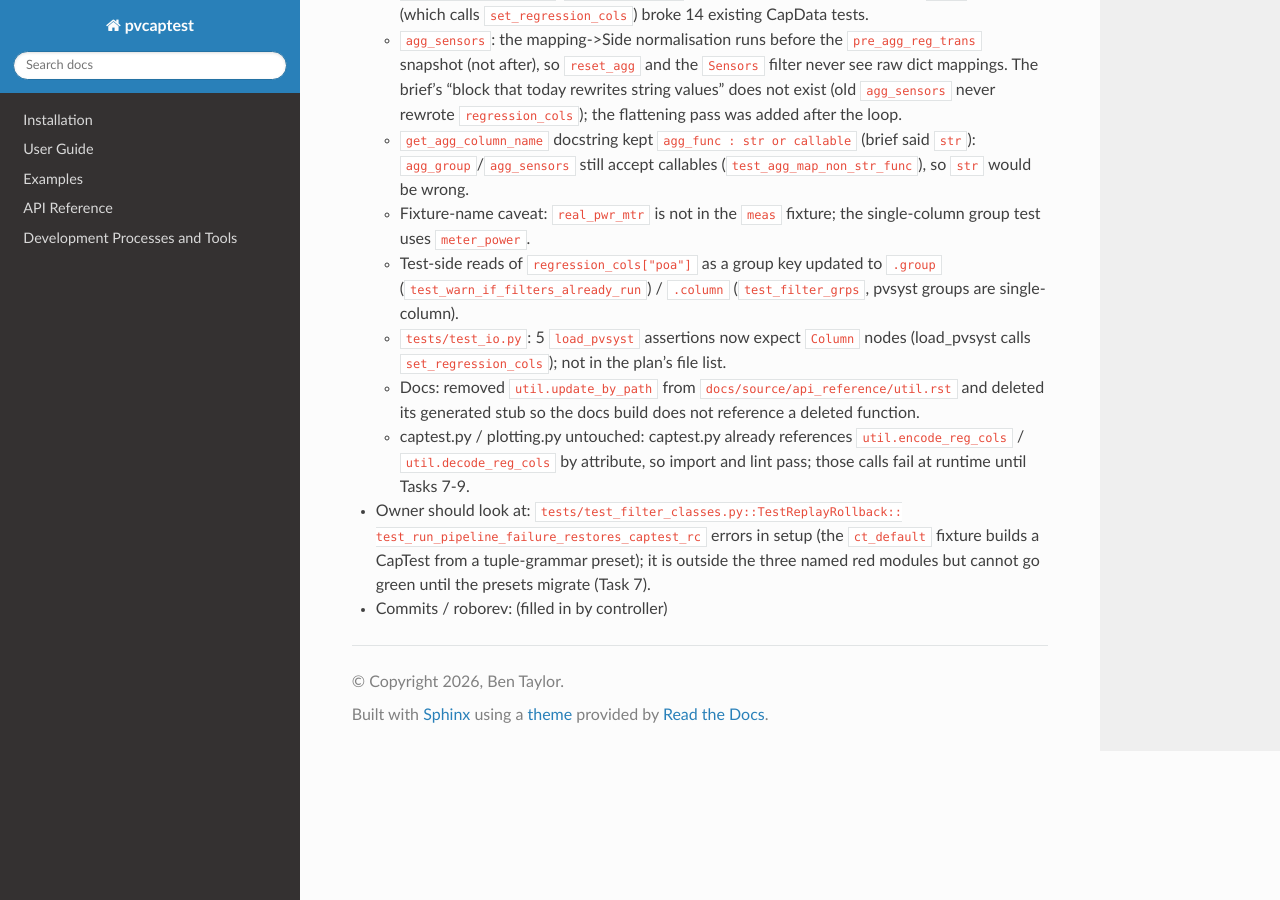
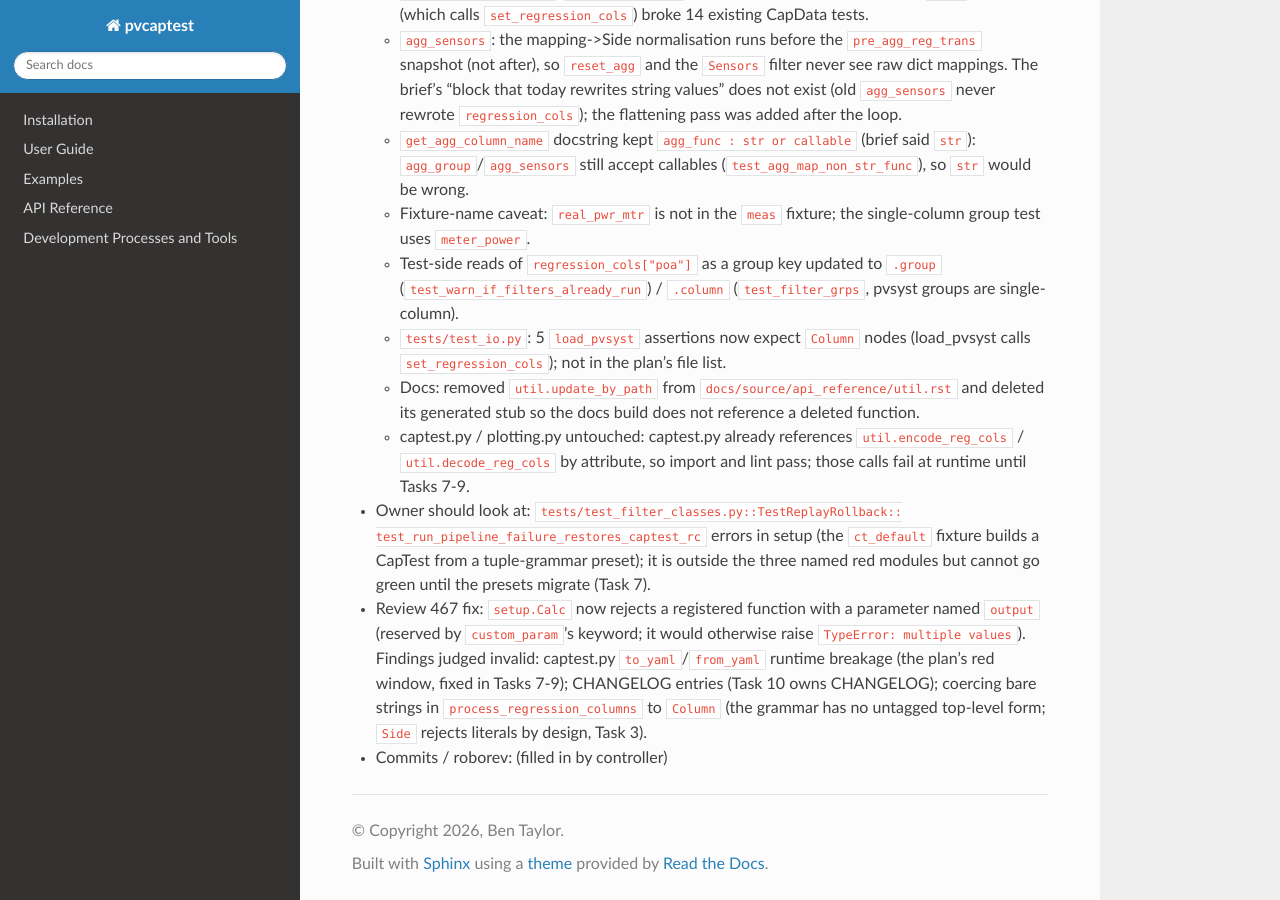
Before and after one commit to pvcaptest/pvcaptest, a Sphinx documentation site: the page built from docs/superpowers/notes/2026-09-24-implementation-log.md, in a window 1280 px wide and 900 px high, scrolled down 5936 px. Built offline with Sphinx 7.4.7 and the Read the Docs theme 3.1.0, drawn with Linux system fonts in a browser that asks for light colours.

Commit message:
fix: address roborev review 467
Calc validation now rejects a registered calculation with a parameter named
`output`: CapData.custom_param reserves that keyword, so such a Calc would
fail at evaluation with "multiple values for keyword argument".

Findings judged invalid:
- captest.py to_yaml/from_yaml calling the deleted util.encode_reg_cols /
  decode_reg_cols: the plan's red window; CapTest migrates in Tasks 7-9.
- CHANGELOG entries for the removed tuple and string forms: Task 10 owns
  the CHANGELOG update for this series.
- Coercing bare strings to Column in process_regression_columns: the
  document grammar has no untagged top-level form; Side rejects top-level
  literals by design (spec core decision: tagged pure-data nodes).

Review: code
Co-Authored-By: Claude Opus 5.5 (1M context) <noreply@anthropic.com>
Claude-Session: https://claude.ai/code/session_01VrnFv4DcJvjvCLHH2s5fcR

```diff
--- a/docs/superpowers/notes/2026-09-24-implementation-log.md
+++ b/docs/superpowers/notes/2026-09-24-implementation-log.md
@@ -288,4 +288,11 @@ Branch: `reg-cols-serialization`
   `ct_default` fixture builds a CapTest from a tuple-grammar preset); it is
   outside the three named red modules but cannot go green until the presets
   migrate (Task 7).
+- Review 467 fix: `setup.Calc` now rejects a registered function with a
+  parameter named `output` (reserved by `custom_param`'s keyword; it would
+  otherwise raise `TypeError: multiple values`). Findings judged invalid:
+  captest.py `to_yaml`/`from_yaml` runtime breakage (the plan's red window,
+  fixed in Tasks 7-9); CHANGELOG entries (Task 10 owns CHANGELOG); coercing
+  bare strings in `process_regression_columns` to `Column` (the grammar has no
+  untagged top-level form; `Side` rejects literals by design, Task 3).
 - Commits / roborev: (filled in by controller)
```
Also changed, not shown: 2 other files.
